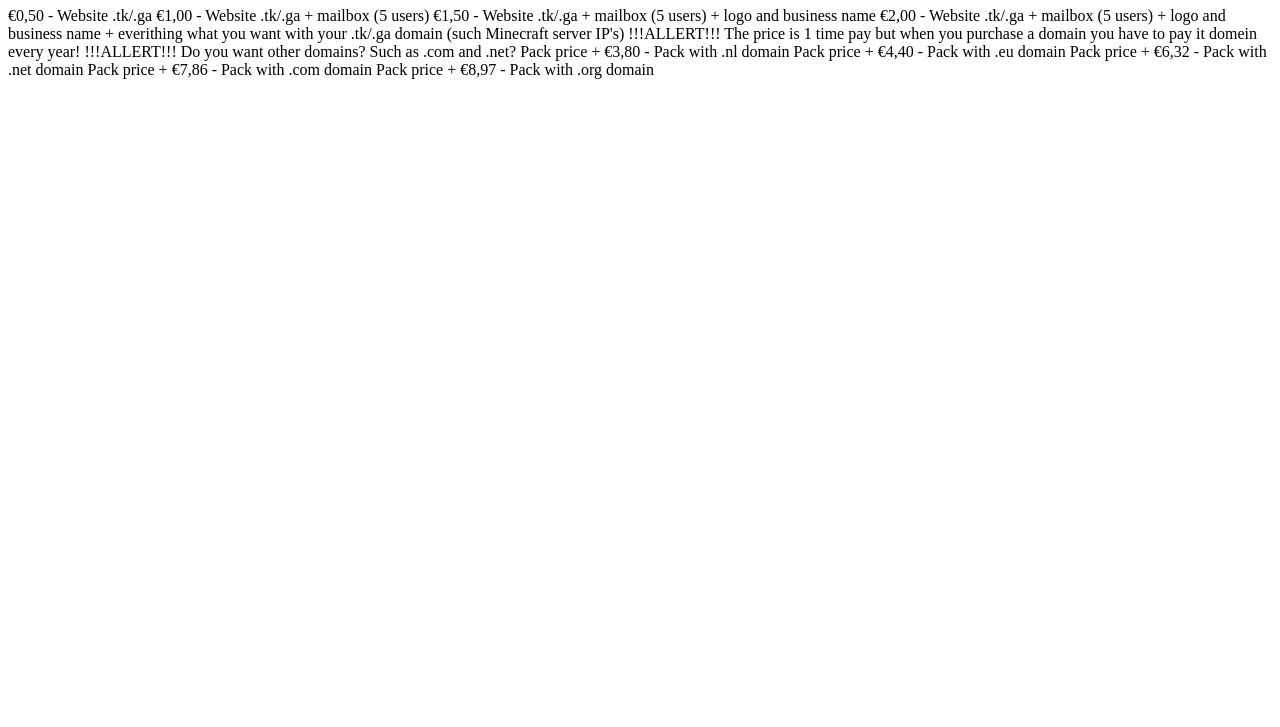
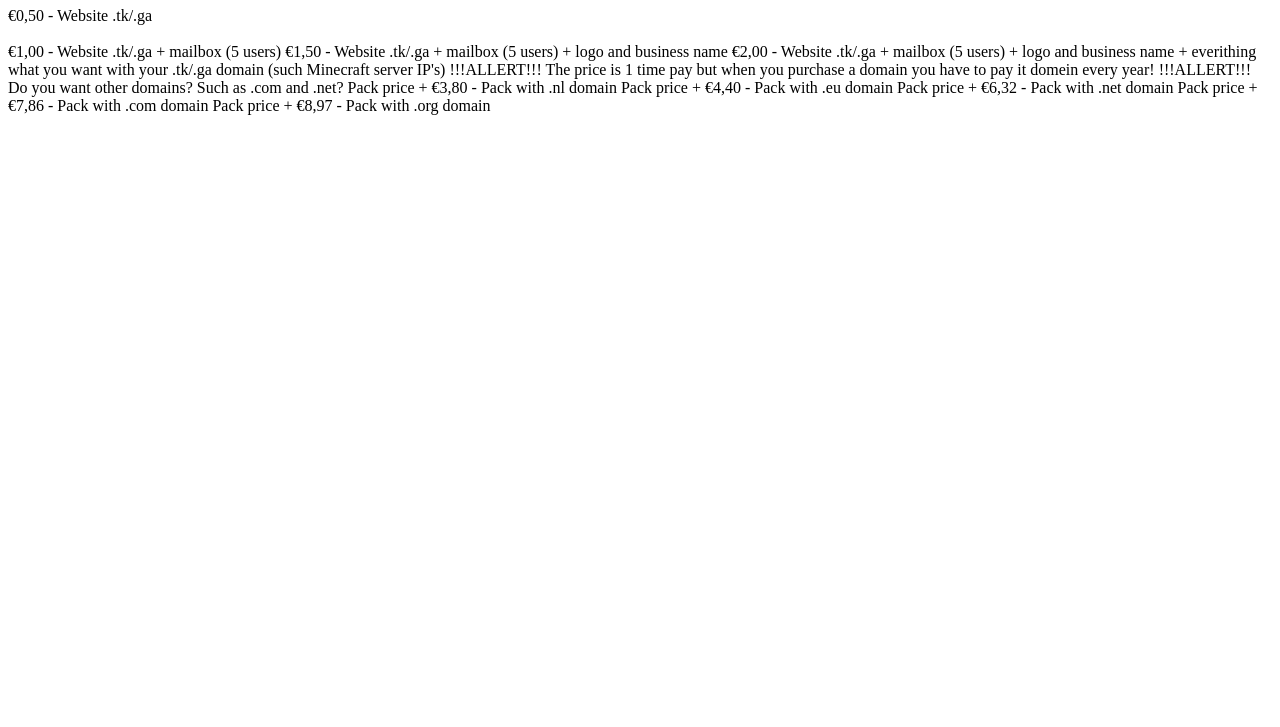
Before and after one commit to SkyAcademy/dottystartups, a plain HTML site: page index.html in a window 1280 px wide. Shown: the part 73-800 px from the top of the page. Drawn offline with Linux system fonts and the light colour scheme.

Commit message:
Update index.html

```diff
--- a/index.html
+++ b/index.html
@@ -6,7 +6,8 @@
 <body>
 
 <h1>Dotty Startups Pricelist</h1>
-<p>€0,50 - Website .tk/.ga
+<p>€0,50 - Website .tk/.ga<br>
+<br>
 €1,00 - Website .tk/.ga + mailbox (5 users)
 
 €1,50 - Website .tk/.ga + mailbox (5 users) + logo and business name
```
